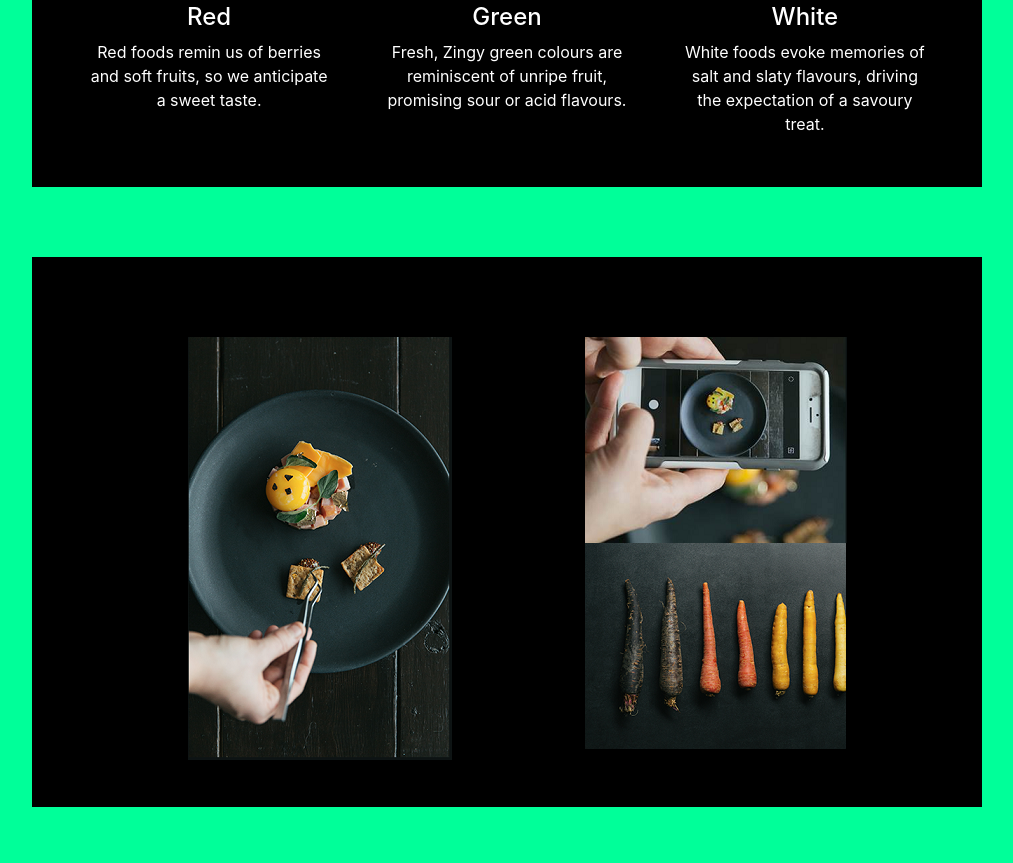
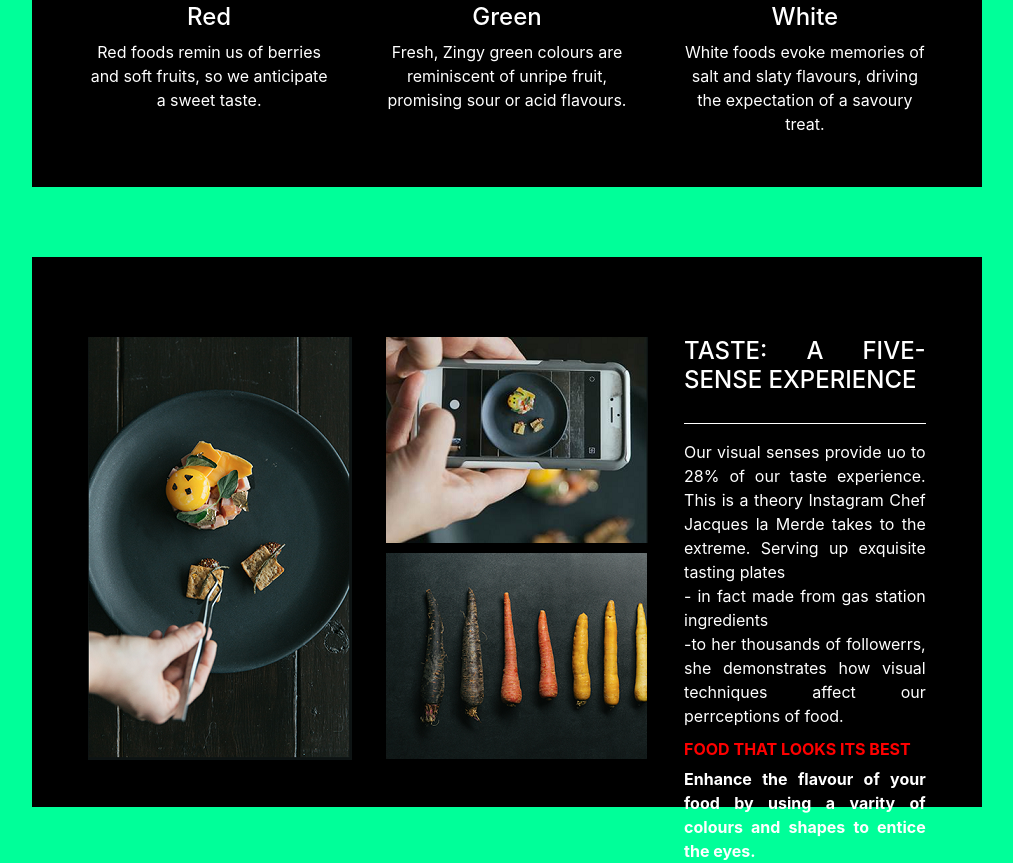
Before and after one commit to bhuvanatn/Foodie, a website: page src/index.html in a window 1280 px wide. Shown: the part 388-1251 px from the top of the page, without its empty margins (133-1146 px from the left). Before the commit the page ends 1220 px from the top, so only its background shows below. Drawn offline with Linux system fonts and the light colour scheme.

Commit message:
shapes work

```diff
--- a/src/index.html
+++ b/src/index.html
@@ -18,7 +18,7 @@
         <section>
             <div>
                 <h2>
-                    <span class="textborder">TASTE THE COLOURS</span>
+                    <span class="textborder">Taste the colours</span>
                 </h2>
             </div>
             <div class="part">
@@ -45,15 +45,39 @@
         </section>
         <div style="height: 20px;"></div>
         <section>
-            <div class="part">
+
+            <div class="part part2">
                 <div>
                     <img src="images/shapes1.png" alt="">
                 </div>
                 <div>
-                    <img src="images/shapes2.png" alt="">
-                    <img src="images/shapes3.png" alt="">
+                    <div>
+                        <img src="images/shapes2.png" alt="">
+                    </div>
+                    <div style="height:10px;"></div>
+                    <div>
+                        <img src="images/shapes3.png" alt="">
+                    </div>
+                </div>
+                <div class="part2text">
+                    <div class="textborder">
+                        <h4>Taste: a five-sense Experience</h4>
+                    </div>
+                    <div style="margin-top: 16px;">
+                        <div>
+                            Our visual senses provide uo to 28% of our taste experience. This is a theory Instagram Chef Jacques la Merde takes to the
+                            extreme. Serving up exquisite tasting plates <br>- in fact made from gas station ingredients
+                            <br>-to her thousands of followerrs, she demonstrates how visual techniques affect our perrceptions of
+                            food.
+                        </div>
+                        <div>
+                            <h6> <b>Food that looks its best</b></h6>
+                            <b>Enhance the flavour of your food by using a varity of colours and shapes to entice the eyes.</b>
+                        </div>
+                    </div>
                 </div>
             </div>
+
         </section>
     </div>
 </body>
--- a/src/less/style.less
+++ b/src/less/style.less
@@ -12,13 +12,18 @@ body {
 .textborder {
   position: relative;
   top: 18px;
-  border-bottom: 3px solid white;
+  border-bottom: 1px solid white;
+  text-transform: uppercase;
   padding-bottom: 20px;
+}
+.textborder:nth-last-child(2) {
+  top: 0px;
 }
 .part:nth-child(3) {
   position: relative;
   top: 45px;
 }
+
 section {
   background-color: black;
   height: @height;
@@ -28,6 +33,7 @@ section {
   margin: auto;
   margin-top: 25px;
   margin-bottom: 25px;
+
   .part {
     position: relative;
     top: 80px;
@@ -37,5 +43,17 @@ section {
     div {
       width: @width / 3 - 75px;
     }
+    .part2 {
+      padding: 50px 10px 50px 10px;
+    }
+  }
+  .part2text {
+    text-align: justify;
+    width: @width / 3;
+  }
+  h6 {
+    text-transform: uppercase;
+    color: red;
+    margin-top: 12px;
   }
 }
```
Also changed, not shown: src/css/style.css.
